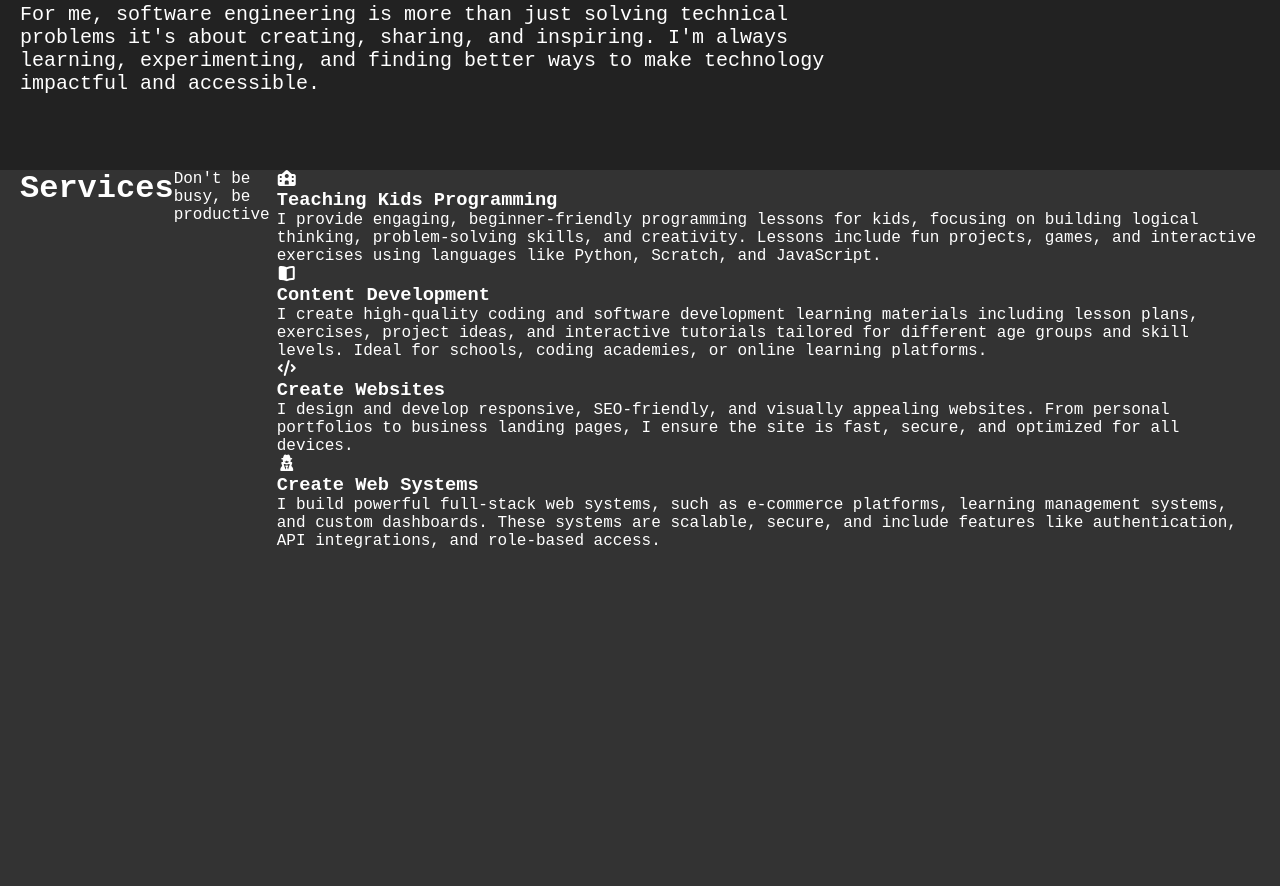
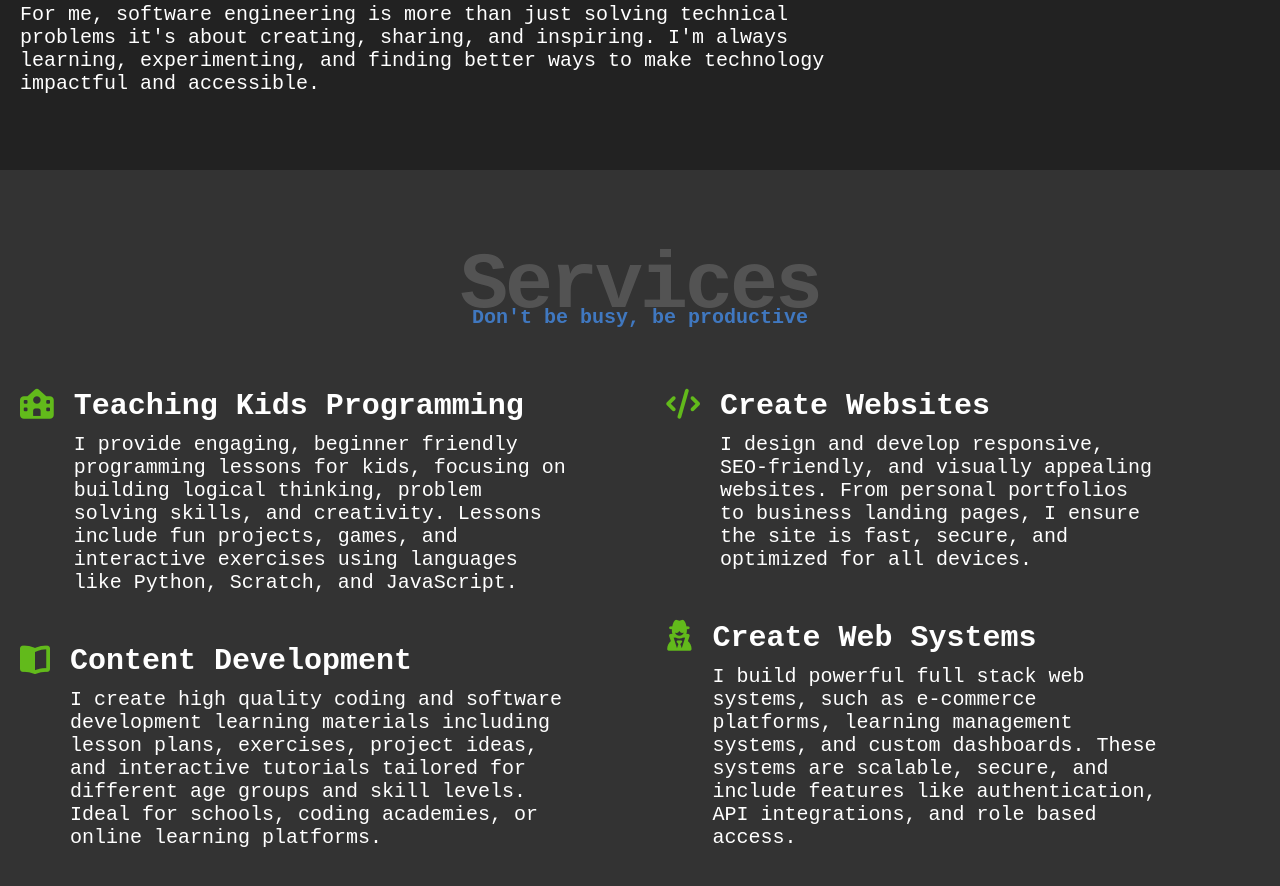
Before and after one commit to AhmedElbassuony/portfolio, a plain HTML site: page index.html in a window 1280 px wide. Shown: the part 1430-2316 px from the top of the page. Drawn offline with Linux system fonts and the light colour scheme.

Commit message:
Services Section

```diff
--- a/index.html
+++ b/index.html
@@ -87,9 +87,9 @@
             <div class="content">
               <h3>Teaching Kids Programming</h3>
               <p>
-                I provide engaging, beginner-friendly programming lessons for kids,
+                I provide engaging, beginner friendly programming lessons for kids,
                 focusing on building logical
-                thinking, problem-solving skills, and creativity. Lessons include fun projects,
+                thinking, problem solving skills, and creativity. Lessons include fun projects,
                 games, and interactive
                 exercises using languages like Python, Scratch, and JavaScript.
               </p>
@@ -100,7 +100,7 @@
             <div class="content">
               <h3>Content Development</h3>
               <p>
-                I create high-quality coding and software development learning materials including lesson plans,
+                I create high quality coding and software development learning materials including lesson plans,
                 exercises, project ideas, and interactive tutorials tailored for different age groups and skill
                 levels. Ideal for schools, coding academies, or online learning platforms.
               </p>
@@ -125,11 +125,11 @@
             <div class="content">
               <h3>Create Web Systems</h3>
               <p>
-                I build powerful full-stack web systems,
+                I build powerful full stack web systems,
                 such as e-commerce platforms, learning management systems,
                 and custom dashboards. These systems are scalable, secure,
                 and include features like authentication, API
-                integrations, and role-based access.
+                integrations, and role based access.
               </p>
             </div>
           </div>
--- a/style.css
+++ b/style.css
@@ -3,6 +3,10 @@
     --text-color: #9C9C9C;
     --button-color: #62BA1B;
     --button-hover: #3F8E00;
+}
+
+html {
+    scroll-behavior: smooth;
 }
 
 * {
@@ -137,7 +141,7 @@ img {
     position: relative;
 }
 
-#about{
+#about {
     padding-top: 30px;
 }
 
@@ -149,7 +153,7 @@ img {
     gap: 20px;
 }
 
-#about .img{
+#about .img {
     flex: 1;
     background-image: url("images/logo.png");
     background-position: center;
@@ -157,7 +161,7 @@ img {
     background-repeat: no-repeat;
 }
 
-#about .content h1{
+#about .content h1 {
     background-color: #62BA1B;
     padding: 20px 40px;
     width: 60%;
@@ -168,13 +172,60 @@ img {
     /* margin-bottom: 30px; */
 }
 
-#about .content h2{
+#about .content h2 {
     font-size: 30px;
     color: #62BA1B;
     margin-bottom: 20px;
     line-height: 1.5;
 }
 
-#about .content p{
+#about .content p {
     font-size: 20px;
 }
+
+#services {
+    flex-direction: column;
+    padding-top: 70px;
+}
+
+#services h1 {
+    font-size: 80px;
+    text-align: center;
+    color: #b2b2b242;
+    font-weight: 900;
+    letter-spacing: -3px;
+}
+
+#services h1+p {
+    font-weight: bold;
+    text-align: center;
+    margin-top: -25px;
+    font-size: 20px;
+    margin-bottom: 60px;
+    color: #4078c0;
+}
+
+#services .our-services {
+    display: flex;
+    gap: 100px;
+}
+
+#services .our-services .service {
+    display: flex;
+    gap: 20px;
+    margin-bottom: 50px;
+}
+
+#services .our-services .service i {
+    color: #62BA1B;
+    font-size: 30px;
+}
+
+#services .our-services .service h3 {
+    font-size: 30px;
+    margin-bottom: 10px;
+}
+
+#services .our-services .service p {
+    font-size: 20px;
+}
```
